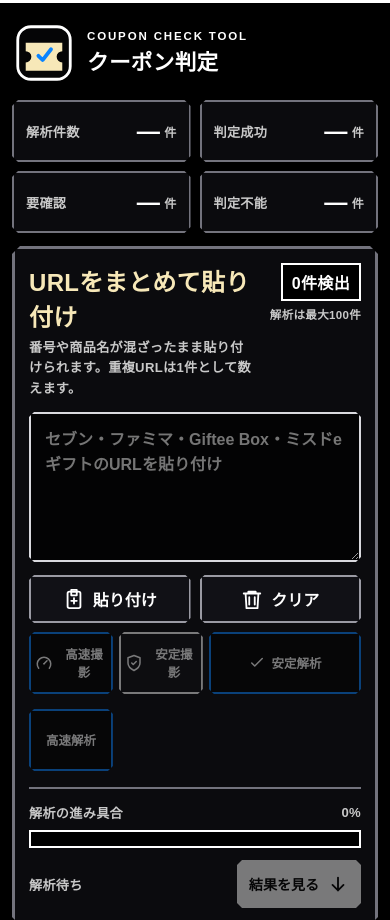
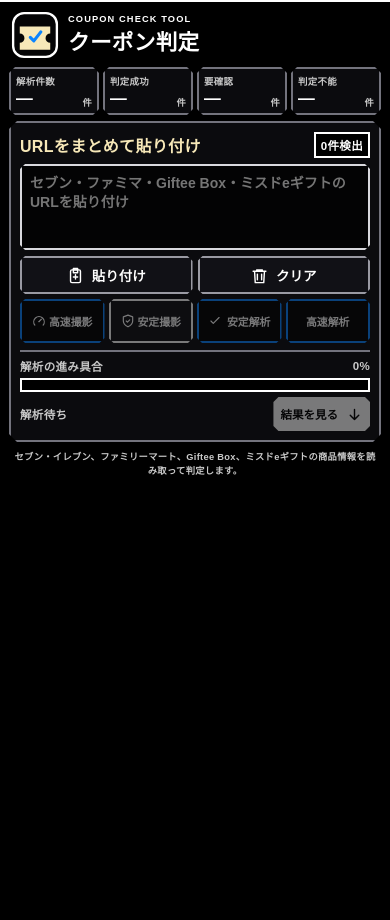
Before and after one commit to 45kikurage-rgb/coupon-analyzer, a website: page public/index.html in a window 390 px wide. Shown: the top 920 px of the page. After the commit the page ends 844 px from the top, so only its background shows below. Drawn offline with Linux system fonts and the light colour scheme.

Commit message:
fix: restore original character and compact analyzer layout

```diff
--- a/public/styles.css
+++ b/public/styles.css
@@ -9,4 +9,38 @@
 .result-button.ready{border-color:#fff;background:#fff;color:#000}
 .result-button:disabled{background:#fff;color:#000}
 @media(max-width:640px){.main-action-row .button-icon{width:18px;height:18px}.main-action-row .primary-button{gap:5px}.secondary-button{font-size:1rem}.result-button{min-width:124px;font-size:.88rem}}
-.fast-analysis-button{width:100%;margin-top:9px;border-color:#0a84ff;background:#000}.correction-action{min-height:36px;padding:4px 7px;font-size:.72rem}.manual-badge{display:block;margin-top:4px;color:#ffd43b;font-size:.68rem}.processing-time{margin-top:8px;color:#c9c9c9;font-size:.75rem;text-align:right}
+.main-action-row{grid-template-columns:repeat(4,minmax(0,1fr))}.fast-analysis-button{width:auto;margin:0;border-color:#0a84ff;background:#000}.correction-action{min-height:36px;padding:4px 7px;font-size:.72rem}.manual-badge{display:block;margin-top:4px;color:#ffd43b;font-size:.68rem}.processing-time{margin-top:8px;color:#c9c9c9;font-size:.75rem;text-align:right}
+
+/* Compact first screen: keep all four actions visible without an initial scroll. */
+@media(max-width:640px){
+  .app-shell{min-height:100dvh;padding:0 9px 8px}
+  .top-accent{height:2px;margin-inline:-9px}
+  .site-header{gap:8px;padding:8px 1px 7px}
+  .brand-mark{width:50px;height:50px}
+  .eyebrow{margin-bottom:1px;font-size:.58rem;letter-spacing:.12em}
+  h1{font-size:1.35rem}
+  .summary-cards{grid-template-columns:repeat(4,minmax(0,1fr));gap:4px;margin-bottom:6px}
+  .summary-card{display:grid;grid-template-columns:1fr auto;grid-template-rows:auto auto;min-height:48px;padding:4px 5px;border-width:2px}
+  .summary-card span{grid-column:1/-1;font-size:.59rem;white-space:nowrap}
+  .summary-card strong{margin:0;font-size:1.05rem;line-height:1}
+  .summary-card small{align-self:end;margin-left:2px;font-size:.58rem}
+  .workspace-card,.results-section{padding:9px;border-width:2px}
+  .section-heading{align-items:center;gap:6px;margin-bottom:6px}
+  .section-heading h2{font-size:1rem;white-space:nowrap}
+  .section-heading p,.estimate-label{display:none}
+  .detected-count{padding:3px 5px;border-width:2px;font-size:.72rem}
+  textarea{height:86px;min-height:86px;resize:none;padding:8px;font-size:14px;line-height:1.35}
+  .button-row{gap:5px;margin-top:6px}
+  button{min-height:38px;padding:4px 5px;border-width:2px;font-size:.78rem}
+  .button-icon{width:17px;height:17px}
+  .secondary-button{font-size:.84rem}
+  .main-action-row{grid-template-columns:repeat(4,minmax(0,1fr));gap:4px;margin-top:5px}
+  .main-action-row button{min-height:44px;padding:3px 2px;font-size:.68rem;gap:3px;white-space:nowrap}
+  .main-action-row .button-icon{width:14px;height:14px}
+  .progress-area{margin-top:7px;padding-top:6px;border-top-width:2px}
+  .progress-label,.completion-row{font-size:.72rem}
+  .loading-progress{height:14px;margin-top:4px;padding:2px;border-width:2px}
+  .completion-row{margin-top:5px}
+  .result-button{min-width:95px;min-height:34px;font-size:.72rem}
+  footer{padding-top:7px;font-size:.58rem}
+}
```
